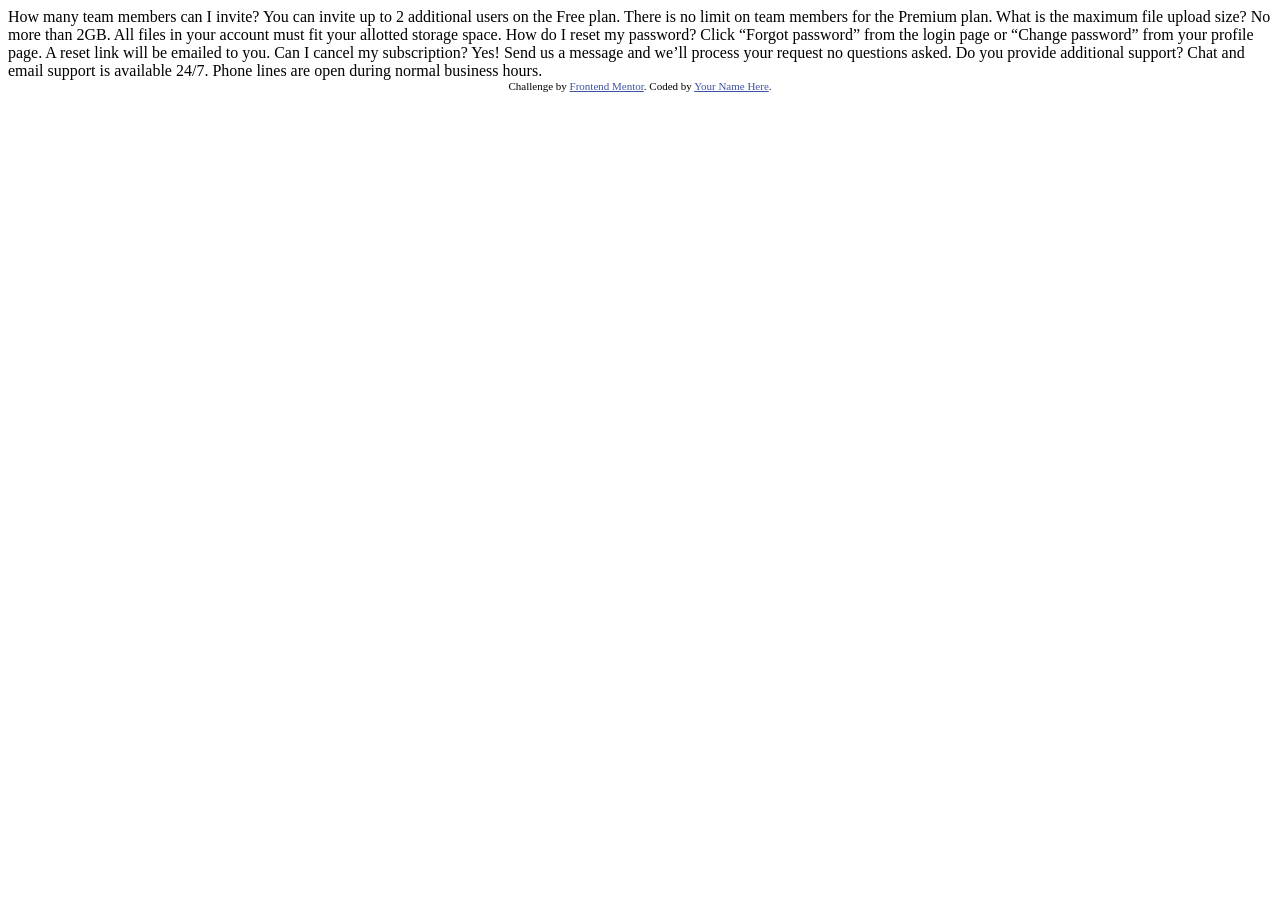
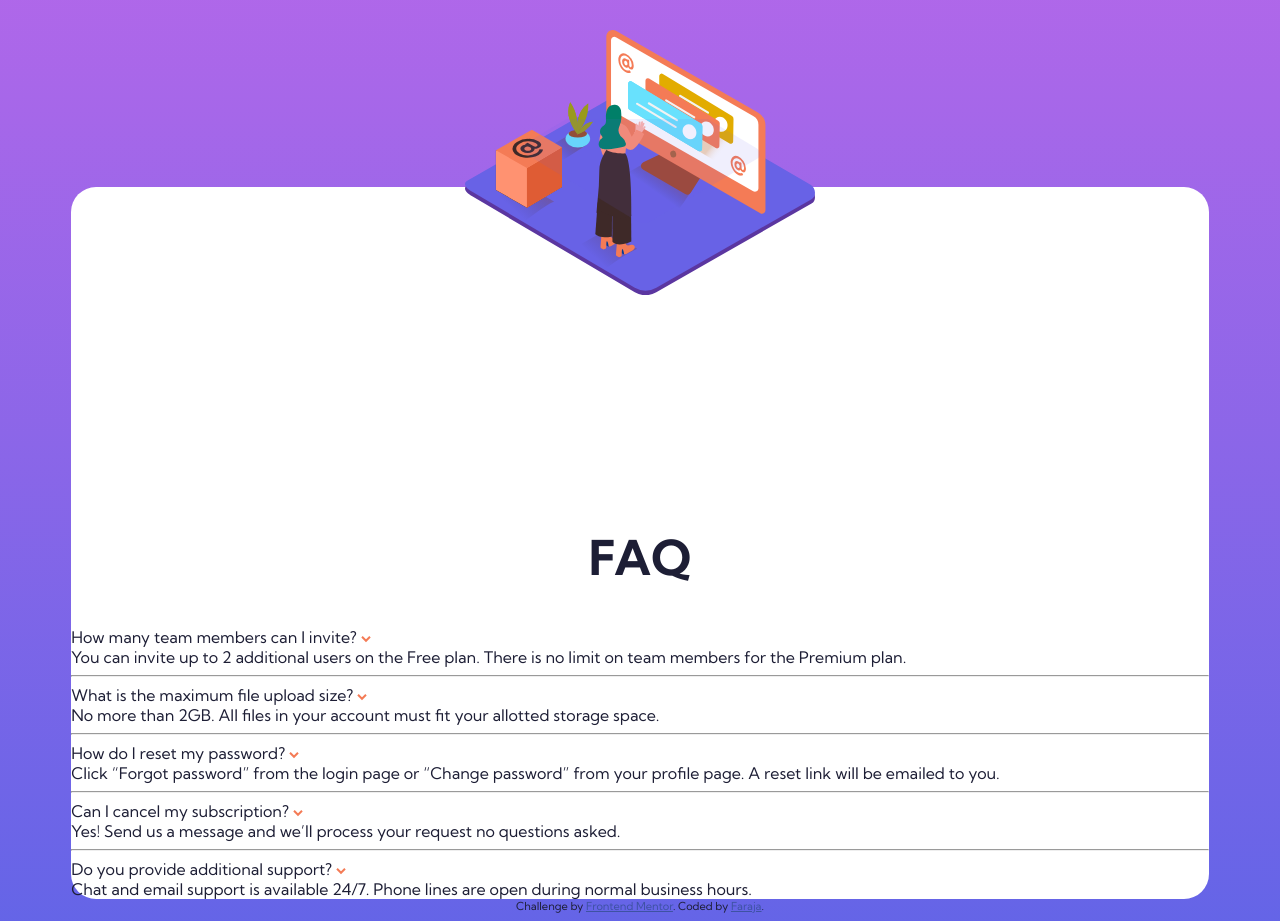
Before and after one commit to Faraja17/faq-accordian-card, a plain HTML site: page index.html in a window 1280 px wide. Before the commit the page ends 800 px from the top, so only its background shows below. Drawn offline with Linux system fonts and the light colour scheme.

Commit message:
began structuring and styling

```diff
--- a/index.html
+++ b/index.html
@@ -5,36 +5,51 @@
   <meta name="viewport" content="width=device-width, initial-scale=1.0"> <!-- displays site properly based on user's device -->
 
   <link rel="icon" type="image/png" sizes="32x32" href="./images/favicon-32x32.png">
-
+  <link rel="stylesheet" href="styles/index.css">
   <title>Frontend Mentor | FAQ Accordion Card</title>
 
-  <!-- Feel free to remove these styles or customise in your own stylesheet 👍 -->
-  <style>
-    .attribution { font-size: 11px; text-align: center; }
-    .attribution a { color: hsl(228, 45%, 44%); }
-  </style>
+  <!-- Google Fonts -->
+  <link rel="preconnect" href="https://fonts.googleapis.com">
+ <link rel="preconnect" href="https://fonts.gstatic.com" crossorigin>
+<link href="https://fonts.googleapis.com/css2?family=Kumbh+Sans:wght@400;700&display=swap" rel="stylesheet">
+
 </head>
 <body>
-  How many team members can I invite?
-  You can invite up to 2 additional users on the Free plan. There is no limit on
-  team members for the Premium plan.
+  <aside class="woman"><img src="images/illustration-woman-online-mobile.svg" alt="woman online"></aside>
+  <aside class="bg"><img src="images/bg-pattern-mobile.svg" alt="bg pattern"></aside>
 
-  What is the maximum file upload size?
-  No more than 2GB. All files in your account must fit your allotted storage space.
+  <section class="questions">
+    <h1>FAQ</h1>
 
-  How do I reset my password?
-  Click “Forgot password” from the login page or “Change password” from your profile page.
-  A reset link will be emailed to you.
+    <section> <span>How many team members can I invite?</span> <span> <img src="images/icon-arrow-down.svg" alt="arrow"> </span> </section>
+    <section>You can invite up to 2 additional users on the Free plan. There is no limit on
+      team members for the Premium plan.</section>
 
-  Can I cancel my subscription?
-  Yes! Send us a message and we’ll process your request no questions asked.
+    <hr>
 
-  Do you provide additional support?
-  Chat and email support is available 24/7. Phone lines are open during normal business hours.
+    <section> <span>What is the maximum file upload size?</span> <span> <img src="images/icon-arrow-down.svg" alt="arrow"> </span> </section>
+    <section>No more than 2GB. All files in your account must fit your allotted storage space.</section>
+
+    <hr>
+
+    <section> <span>How do I reset my password?</span> <span> <img src="images/icon-arrow-down.svg" alt="arrow"> </span> </section>
+    <section>Click “Forgot password” from the login page or “Change password” from your profile page.
+      A reset link will be emailed to you.</section>
+
+    <hr>
+
+    <section> <span>Can I cancel my subscription?</span> <span> <img src="images/icon-arrow-down.svg" alt="arrow"> </span> </section>
+    <section>Yes! Send us a message and we’ll process your request no questions asked.</section>
+
+    <hr>
+
+    <section> <span>Do you provide additional support?</span> <span> <img src="images/icon-arrow-down.svg" alt="arrow"> </span> </section>
+    <section>Chat and email support is available 24/7. Phone lines are open during normal business hours.</section>
+  </section>
 
   <div class="attribution">
     Challenge by <a href="https://www.frontendmentor.io?ref=challenge" target="_blank">Frontend Mentor</a>.
-    Coded by <a href="#">Your Name Here</a>.
+    Coded by <a href="https://faraja17.github.io/my-website/" target="_blank">Faraja</a>.
   </div>
 </body>
 </html>
--- /dev/null
+++ b/styles/index.css
@@ -0,0 +1,48 @@
+body {
+    color: hsl(238, 29%, 16%);
+    background-image: linear-gradient(hsl(273, 75%, 66%), hsl(240, 73%, 65%));
+    font-family: 'Kumbh Sans', sans-serif;
+    font-size: 1em;
+}
+
+.woman  {
+    width: 350px;
+    text-align: center;
+    margin: 30px auto -180px auto;
+    padding: 50%, auto 0;
+}
+
+.bg  {
+    width: 350px;
+    text-align: center;
+    margin: -80px auto;
+    padding: 0, auto;
+}
+
+.img    {
+    width: 70%;
+}
+
+.questions  {
+    background-color: hsl(0,0%,100%);
+    border-radius: 25px;
+    width: 90%;
+    margin: 0 auto;
+}
+
+h1  {
+    text-align: center;
+    padding-top: 30%;
+    font-size: 3em;
+}
+hr  {
+    border-top: 1 px hsl(240, 5%, 91%);
+}
+
+.attribution {
+    font-size: 11px; text-align: center;
+}
+
+.attribution a {
+    color: hsl(228, 45%, 44%);
+}
```
